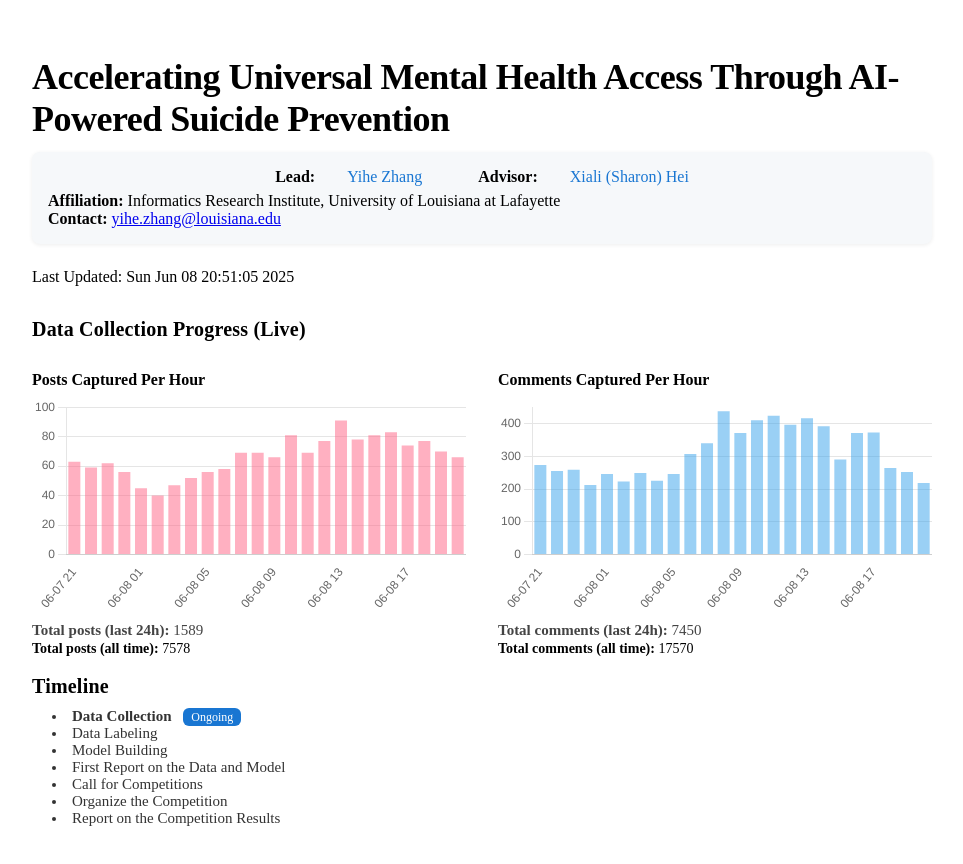
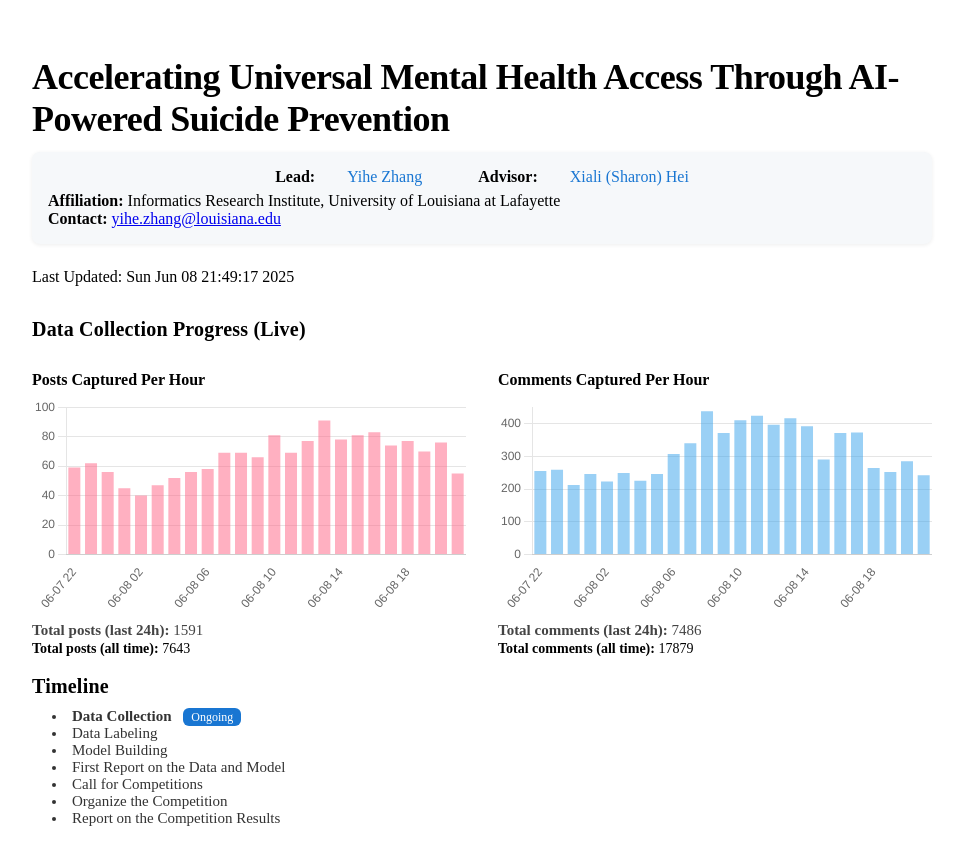
Before and after one commit to ihozh/mental-health-vercel, a Next.js app: page / in a window 1280 px wide. Shown: the top 864 px of the page, without its empty margins (158-1121 px from the left). Built offline with nearby package versions, Linux system fonts and the light colour scheme.

Commit message:
Automated update Sun 06/08/2025 21:49:17.43

```diff
--- a/pages/index.js
+++ b/pages/index.js
@@ -5,12 +5,14 @@ import { useEffect, useState } from 'react';
 import Chart from '../components/Chart';
 
 // Helper: filter per-hour data to only the last 24 hours
+// Helper: filter per-hour data to only the last 24 hours in US Central Time
 function getLast24Hours(data, nowStr) {
   if (!Array.isArray(data) || data.length === 0) return [];
-  const now = nowStr ? new Date(nowStr) : new Date();
+  // Use America/Chicago (Central Time)
+  const now = nowStr ? new Date(new Date(nowStr).toLocaleString('en-US', { timeZone: 'America/Chicago' })) : new Date(new Date().toLocaleString('en-US', { timeZone: 'America/Chicago' }));
   const cutoff = new Date(now.getTime() - 24 * 60 * 60 * 1000);
   return data.filter(item => {
-    const d = new Date(item.hour);
+    const d = new Date(new Date(item.hour).toLocaleString('en-US', { timeZone: 'America/Chicago' }));
     return d >= cutoff && d <= now;
   });
 }
--- a/stats.json
+++ b/stats.json
@@ -1,6 +1,6 @@
 {
   "projectStart": "Tue May 13 20:42:06 2025",
-  "now": "Sun Jun 08 20:51:05 2025",
+  "now": "Sun Jun 08 21:49:17 2025",
   "postsPerHour": [
     {
       "hour": "2025-05-13T20:00",
@@ -492,7 +492,11 @@
     },
     {
       "hour": "2025-06-08T20:00",
-      "count": 66
+      "count": 76
+    },
+    {
+      "hour": "2025-06-08T21:00",
+      "count": 55
     }
   ],
   "commentsPerHour": [
@@ -726,7 +730,11 @@
     },
     {
       "hour": "2025-06-08T20:00",
-      "count": 218
+      "count": 285
+    },
+    {
+      "hour": "2025-06-08T21:00",
+      "count": 242
     }
   ]
 }
```
